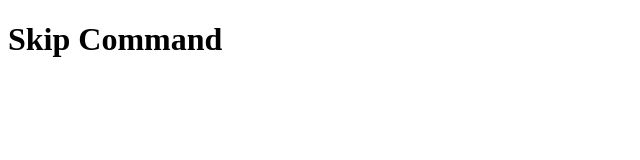
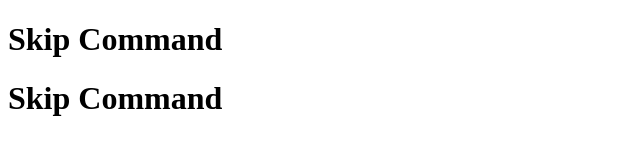
Before and after one commit to csp7042/Skip, a plain HTML site: page index.html in a window 1280 px wide. Shown: the whole page, without its empty margins (0-640 px from the left). Drawn offline with Linux system fonts and the light colour scheme.

Commit message:
Skip staging area

```diff
--- a/index.html
+++ b/index.html
@@ -7,5 +7,6 @@
 </head>
 <body>
     <h1>Skip Command</h1>
+    <h1>Skip Command</h1>
 </body>
 </html>
```
